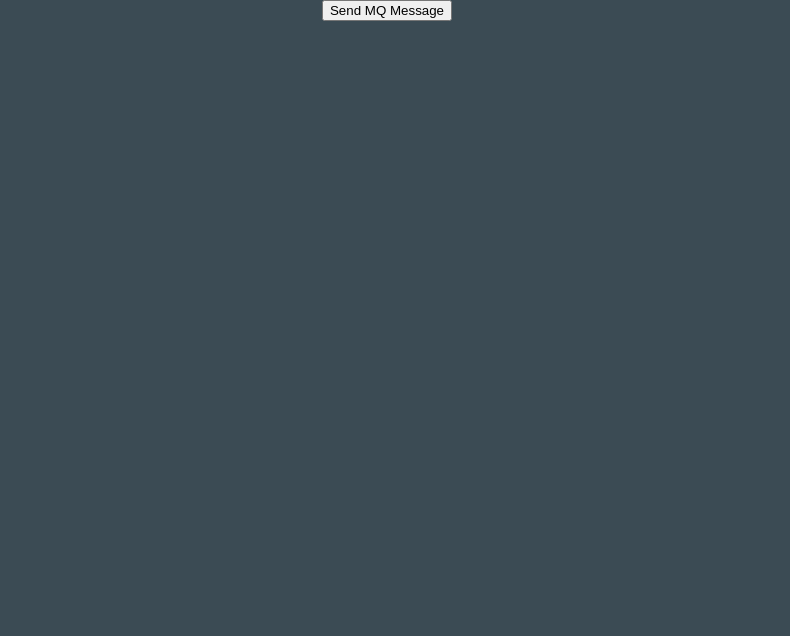
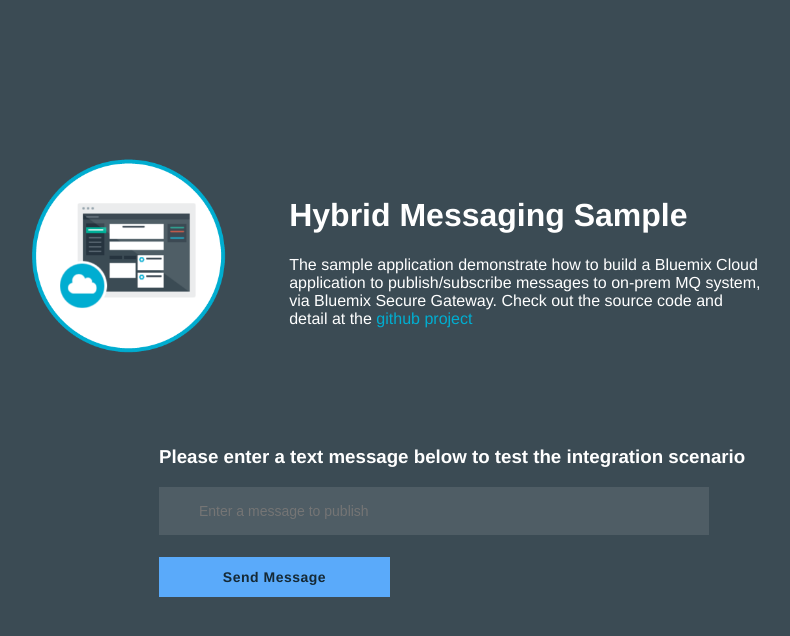
Before and after one commit to ibm-cloud-architecture/integration-hybrid-messaging, a website: page mqlight-sample/public/index.html in a window 1280 px wide. Shown: the whole page, without its empty margins (253-1043 px from the left). Drawn offline with Linux system fonts and the light colour scheme.

Commit message:
Update the App look & feel
Signed-off-by: Gang Chen <gangchen@us.ibm.com>

```diff
--- a/mqlight-sample/public/index.html
+++ b/mqlight-sample/public/index.html
@@ -2,7 +2,7 @@
 <html>
 
   <head>
-    <title>MQLight Sample</title>
+    <title>Hybrid Messaging Sample</title>
     <meta charset="utf-8">
     <meta http-equiv="X-UA-Compatible" content="IE=edge">
     <meta name="viewport" content="width=device-width, initial-scale=1">
@@ -10,11 +10,34 @@
   </head>
 
   <body>
-    <button type="button"
+    <table>
+      <tr>
+        <td style= "width:30%;">
+          <img class = "newappIcon" src="images/newapp-icon.png">
+        </td>
+        <td>
+            <h1>Hybrid Messaging Sample</h1>
+            <p>The sample application demonstrate how to build a Bluemix Cloud application to publish/subscribe
+              messages to on-prem MQ system, via Bluemix Secure Gateway. Check out the source code and detail at the
+            <a href = "https://github.com/ibm-cloud-architecture/integration-hybrid-messaging">github project</a>
+        </td>
+      </tr>
+    </table>
+    <br/><br/>
+    <div class="centered"><h3>Please enter a text message below to test the integration scenario</h3>
+    <input type="search" class="centered bx--search__input search-bar"
+    id="search__input" placeholder="Enter a message to publish">
+    <button class="createButton bx--footer--config__submit-btn bx--btn">Send Message</button>
+  </div>
+
+
+
+<!--    <button type="button"
             onclick="window.location.href='.'"
             style="margin-left:auto;margin-right:auto;display:block">
       Send MQ Message
-    </button>
+    </button> -->
+
   </body>
 
 </html>
--- a/mqlight-sample/public/stylesheets/style.css
+++ b/mqlight-sample/public/stylesheets/style.css
@@ -79,3 +79,95 @@
 	padding: 0;
 	margin: 0;
 }
+
+/*
+element.style {
+}
+search-bar .bx--search__input.full {
+    display: inherit;
+}
+search-bar .bx--search__input.full {
+    display: none;
+}
+search-bar .bx--search__input {
+    line-height: 1.125rem;
+}
+search-bar .bx--search__input {
+    line-height: 1rem;
+}
+.bx--search__input {
+    font-size: 1rem;
+}
+*/
+.bx--search__input {
+		width: 43%;
+    font-size: 0.875rem;
+    padding: 1rem 1rem 1rem 2.5rem;
+    color: #fff;
+    background-color: rgba(255,255,255,0.1);
+    border: none;
+    -webkit-appearance: none;
+    -moz-appearance: none;
+    appearance: none;
+    z-index: 1;
+}
+/*
+search-bar .bx--search {
+    font-size: 1rem;
+}
+
+search-bar .bx--search {
+    font-size: .9375rem;
+}
+search-bar .bx--search {
+    position: relative;
+    margin: 2rem;
+		margin-right: 10rem;
+    font-size: 1rem;
+}
+*/
+
+.centered {
+  position: fixed; /* or absolute */
+  left: 40%;
+	margin-left: -100px;
+}
+
+
+
+.bx--btn {
+	  float: left;
+	  min-width: 16.5em;
+    font-family: 'IBM Helvetica', Helvetica Neue, HelveticaNeue, Helvetica, sans-serif;
+    -webkit-font-smoothing: antialiased;
+    -moz-osx-font-smoothing: grayscale;
+		margin-top: 5em;
+    letter-spacing: .5px;
+    font-size: 0.875rem;
+    font-weight: 700;
+    display: inline-block;
+    height: 2.5rem;
+    padding: 0 1rem;
+    text-align: center;
+    text-decoration: none;
+    cursor: pointer;
+    -webkit-transition-duration: 0.25s;
+    transition-duration: 0.25s;
+    -webkit-transition-timing-function: ease-in;
+    transition-timing-function: ease-in;
+    color: #152935;
+    background-color: #5aaafa;
+    border: 2px solid transparent;
+}
+
+.cloudOEStoreFront {
+    margin: 0;
+    padding: 0;
+    border: 0;
+    font: inherit;
+    font-size: 100%;
+    vertical-align: baseline;
+    line-height: 1;
+    font-weight: 400;
+    background-color: #0f212e;
+}
```
Also changed, not shown: mqlight-sample/public/index original.html (deleted, +0 -25 lines).
